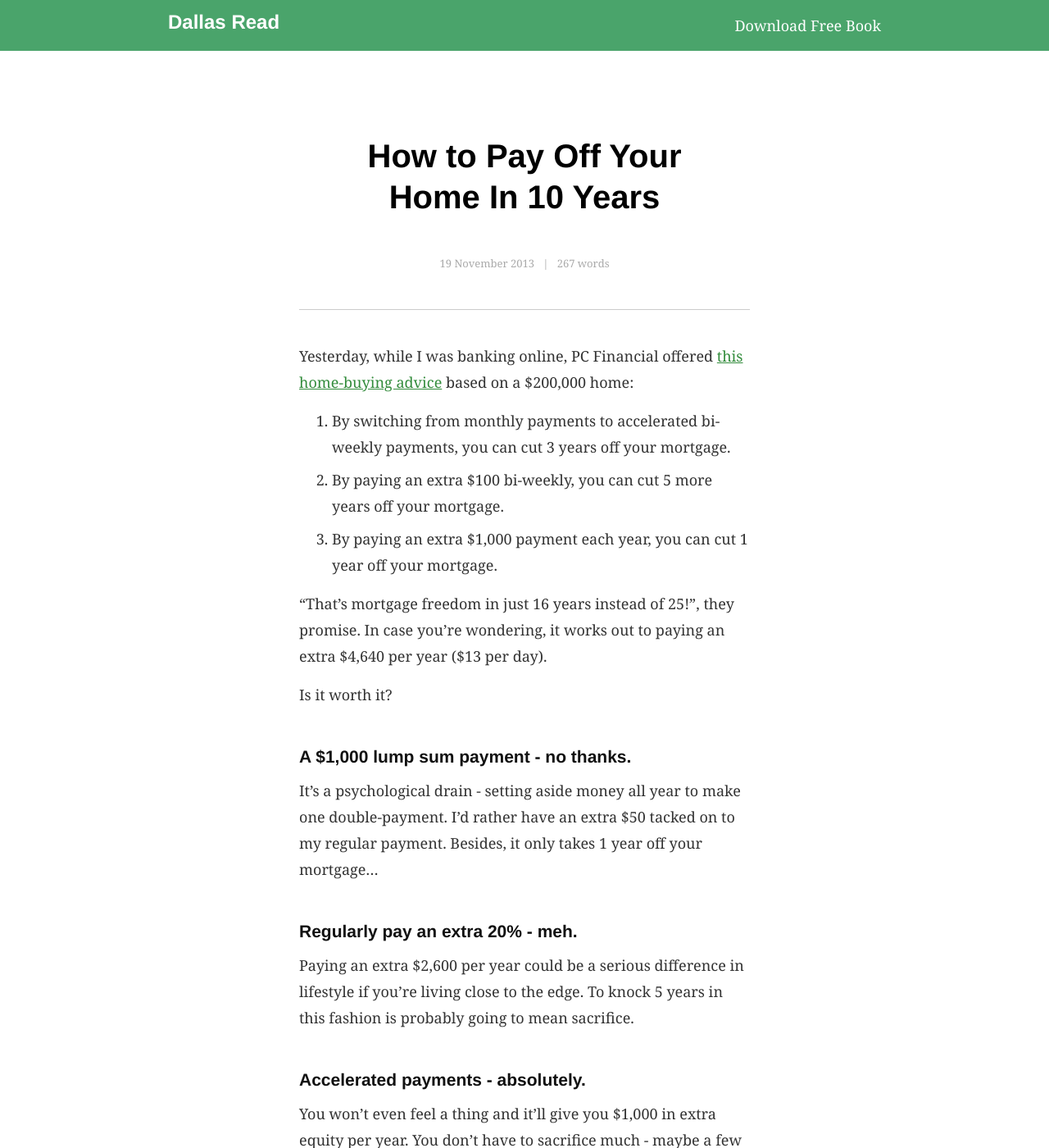
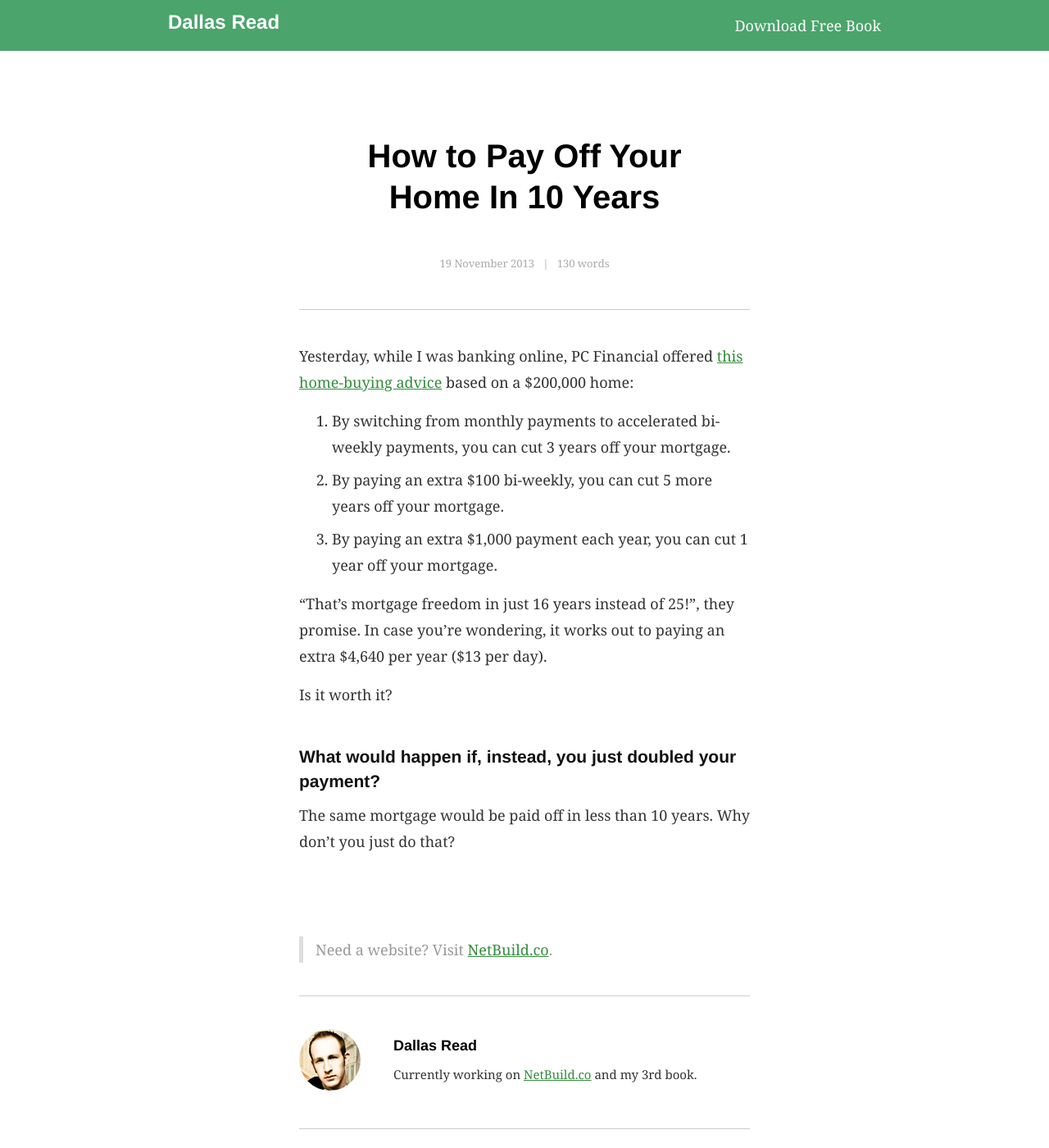
Before and after one commit to dallasread/www.dallasread.com, a Jekyll site: the page built from _posts/musings/2013-11-19-how-to-pay-off-your-home-in-10-years.md, in a window 1280 px wide and 1400 px high. Shown: the whole window at 82% size. Built offline with Jekyll 4.4.1, drawn with Linux system fonts in a browser that asks for light colours; Markdown is read by kramdown in place of the engine named in the settings; some of the changed text lies outside the part shown.

```diff
--- a/_posts/musings/2013-11-19-how-to-pay-off-your-home-in-10-years.md
+++ b/_posts/musings/2013-11-19-how-to-pay-off-your-home-in-10-years.md
@@ -15,14 +15,5 @@ Yesterday, while I was banking online, PC Financial offered [this home-buying ad
 
 Is it worth it?
 
-### A $1,000 lump sum payment - no thanks.
-It's a psychological drain - setting aside money all year to make one double-payment. I'd rather have an extra $50 tacked on to my regular payment. Besides, it only takes 1 year off your mortgage...
-
-### Regularly pay an extra 20% - meh.
-Paying an extra $2,600 per year could be a serious difference in lifestyle if you're living close to the edge. To knock 5 years in this fashion is probably going to mean sacrifice.
-
-### Accelerated payments - absolutely.
-You won't even feel a thing and it'll give you $1,000 in extra equity per year. You don't have to sacrifice much - maybe a few nights out, a small vacation, or a daily Starbucks. This is an easy way to knock 3 years off any mortgage.
-
 ### What would happen if, instead, you just doubled your payment?
 The same mortgage would be paid off in less than 10 years. Why don't you just do that?
--- a/css/main.css
+++ b/css/main.css
@@ -262,6 +262,10 @@ blockquote {
   color: #999;
 }
 
+img {
+	max-width: 100%;
+}
+
 @media all and (max-width: 699px) {
   #header h1 {
     font-size: 36px;
@@ -301,7 +305,7 @@ blockquote {
     margin-bottom: 60px;
   }
 
-  h4, p, ul {
+  h4, p, ul, ol {
     font-size: 15px;
     line-height: 25px;
   }
```
Also changed, not shown: _posts/advice/2013-12-08-how-to-lock-your-kids-out-of-your-iphone.md (added, +28 -0 lines), assets/images/guided-access.png (added), 1 other file.
